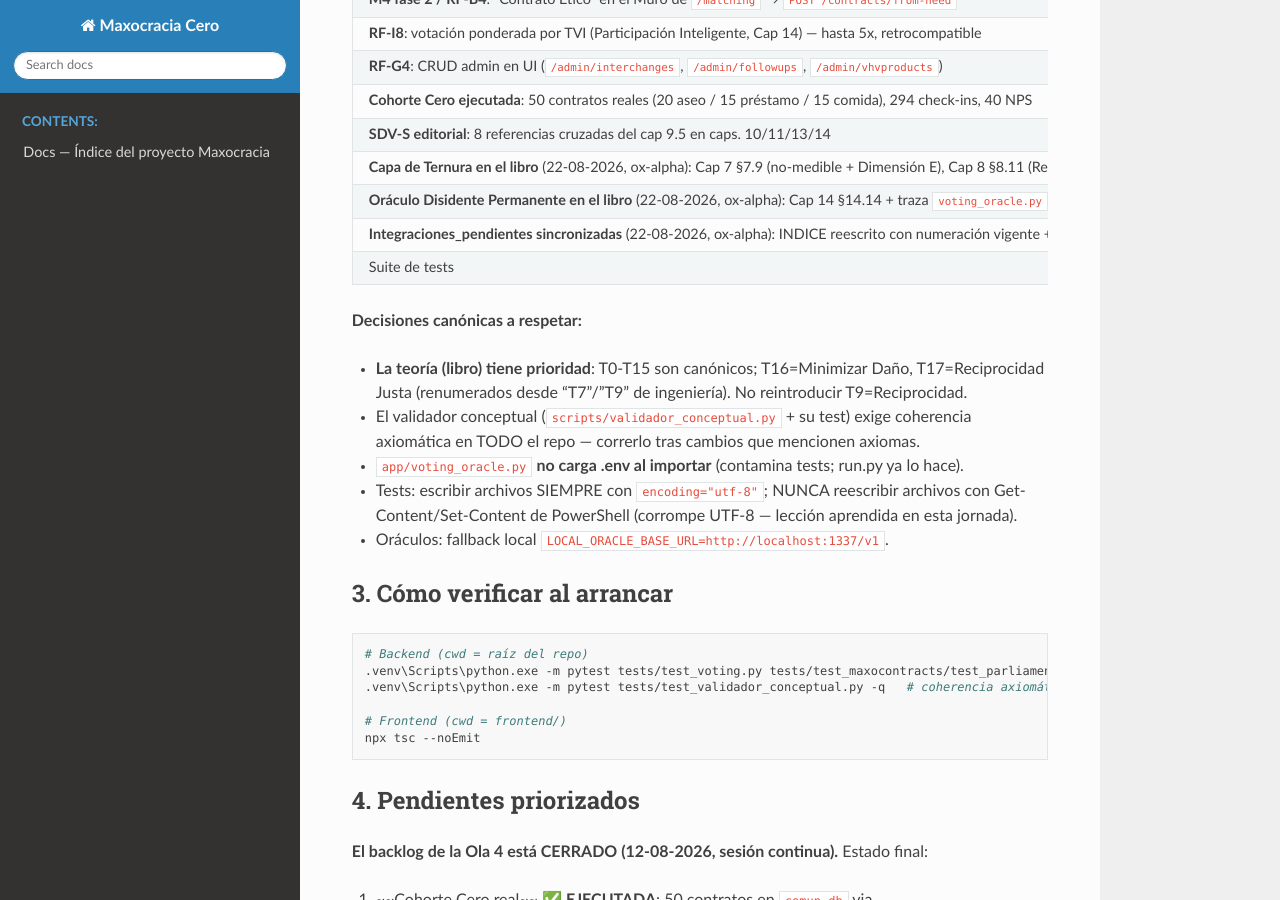
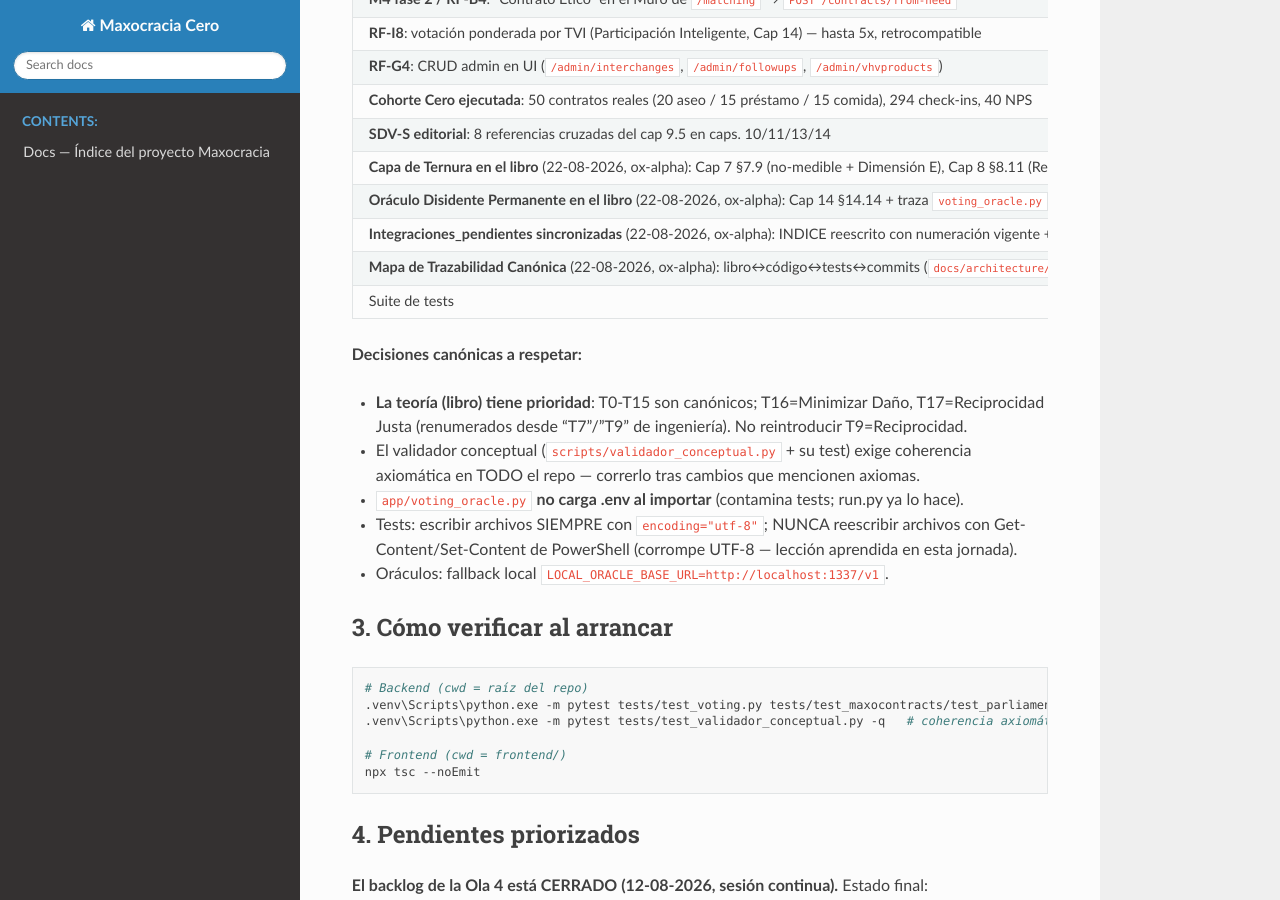
Before and after one commit to maxnelsonlopez/maxocracia-cero, a Sphinx documentation site: the page built from docs/SESION_NEXT_PROMPT.md, in a window 1280 px wide and 900 px high, scrolled down 1171 px. Built offline with Sphinx 7.4.7 and the Read the Docs theme 3.1.0, drawn with Linux system fonts in a browser that asks for light colours; pages that are not in the unit, such as notebooks, are missing from menus.

Commit message:
docs(release): registra mapa de trazabilidad en changelog y handoff

```diff
--- a/docs/SESION_NEXT_PROMPT.md
+++ b/docs/SESION_NEXT_PROMPT.md
@@ -44,6 +44,7 @@ antes de tocar código. Mantenlo actualizado al cerrar cada jornada.
 | **Capa de Ternura en el libro** (22-08-2026, ox-alpha): Cap 7 §7.9 (no-medible + Dimensión E), Cap 8 §8.11 (Rehabilitación VIII), Cap 13 §13.13 (perdón/presencia/dilemas), Cap 15 §15.6 (Zona Libre VHV, Piloto de Perdón, Ritual de Duelo) | ✅ |
 | **Oráculo Disidente Permanente en el libro** (22-08-2026, ox-alpha): Cap 14 §14.14 + traza `voting_oracle.py` | ✅ |
 | **Integraciones_pendientes sincronizadas** (22-08-2026, ox-alpha): INDICE reescrito con numeración vigente + 8 mapas como registro histórico | ✅ |
+| **Mapa de Trazabilidad Canónica** (22-08-2026, ox-alpha): libro↔código↔tests↔commits (`docs/architecture/mapa_trazabilidad_canonica.md`) — piloto completo; regenerar por Ola | ✅ |
 | Suite de tests | **701/701** (verificado 12-08-2026; sin cambios de código desde entonces) |
 
 **Decisiones canónicas a respetar:**
```
Also changed, not shown: CHANGELOG.md (+11 -0 lines).
